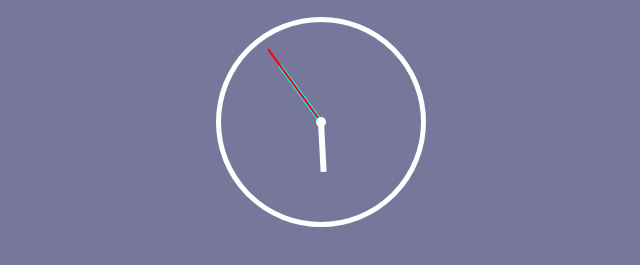
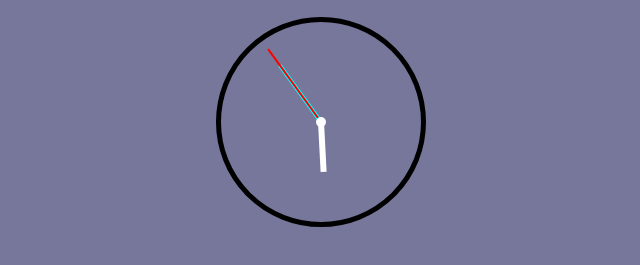
Before and after one commit to danielfilemon/Clock, a plain HTML site: page Index.html in a window 1280 px wide. Shown: the part 315-580 px from the top of the page, without its empty margins (319-959 px from the left). Drawn offline with Linux system fonts and the light colour scheme.

Commit message:
update CSS Analogic Color

```diff
--- a/Style.css
+++ b/Style.css
@@ -18,7 +18,7 @@ body {
   position: relative;
   width: 200px;
   height: 200px;
-  border: 5px solid #fff;
+  border: 5px solid black;
   border-radius: 50%;
 }
 
```
